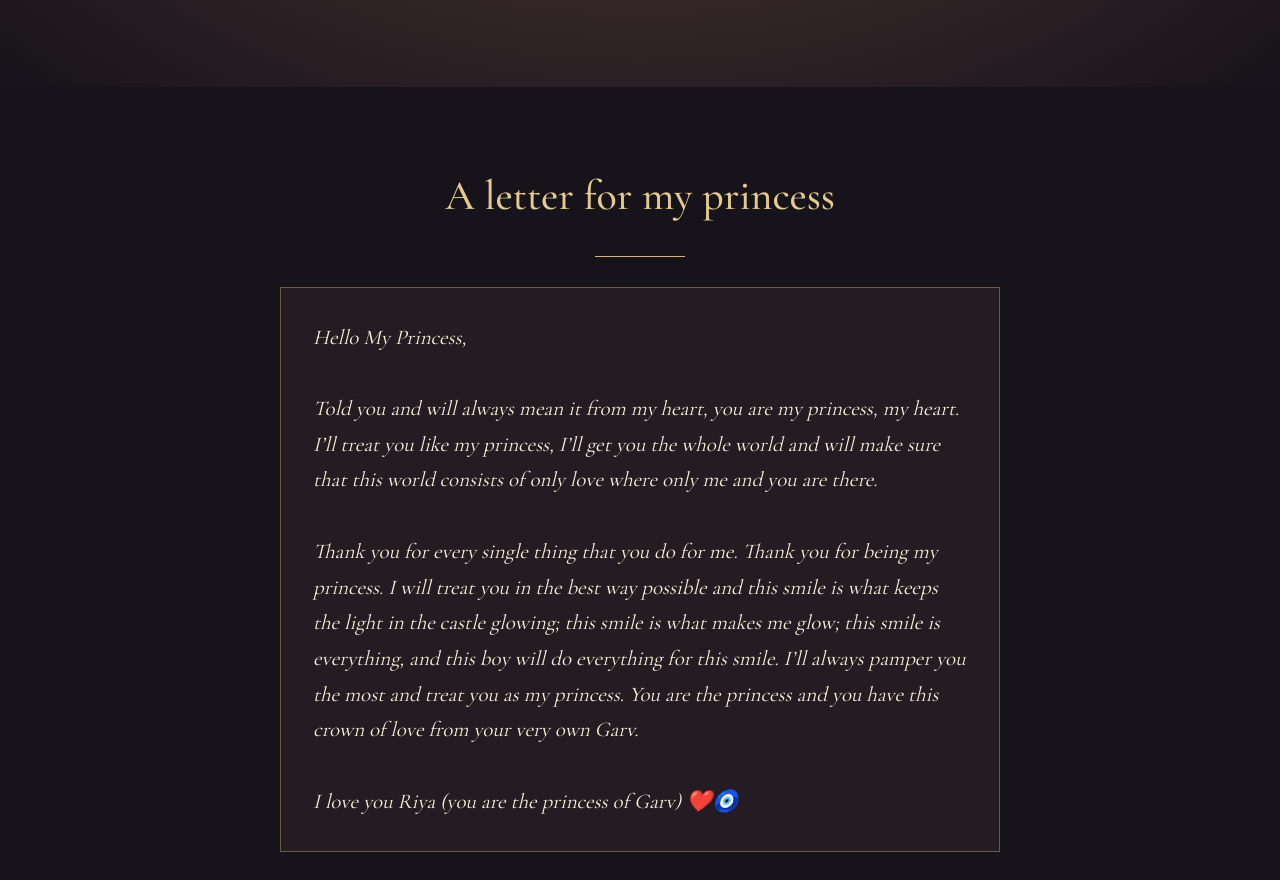
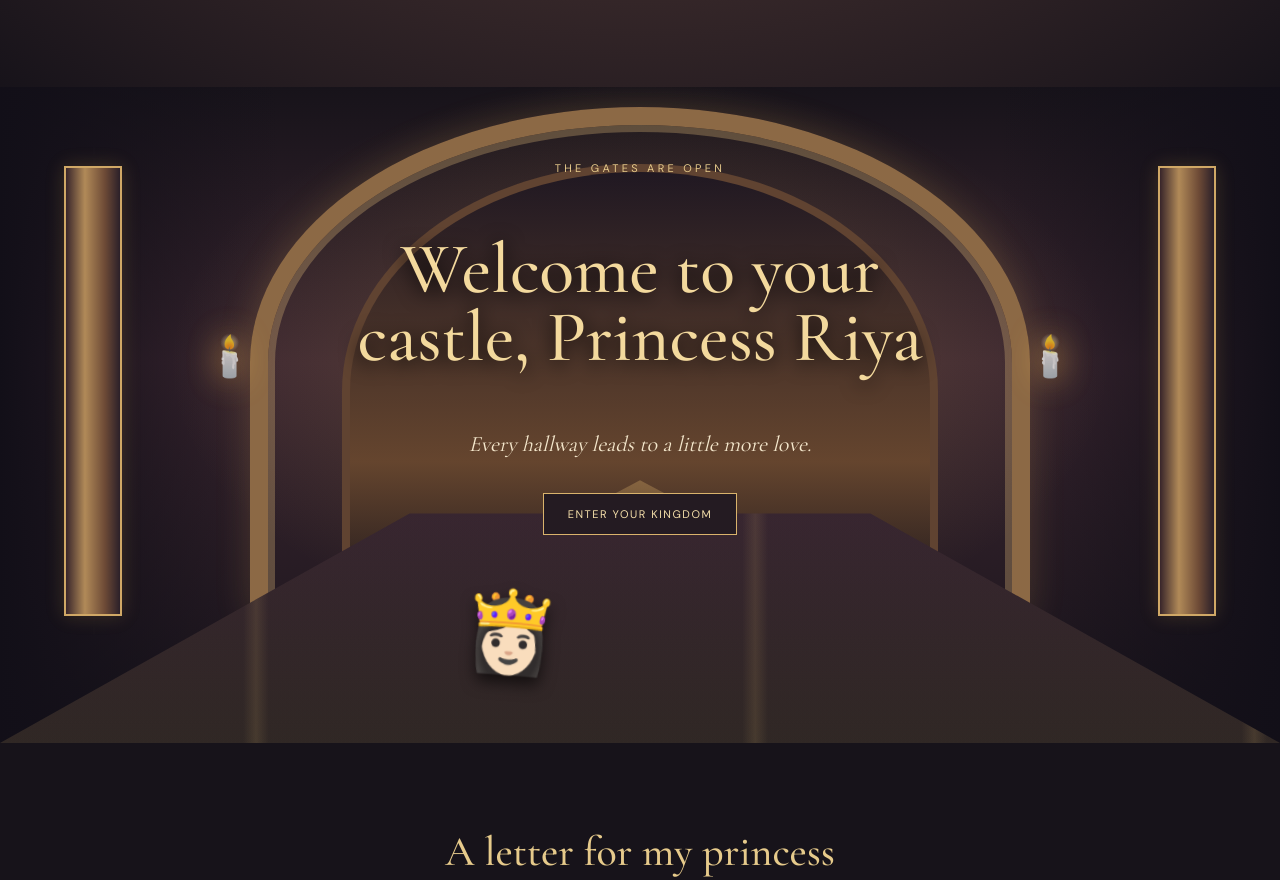
Before and after one commit to garvkedia7/Garv-s-Castle, a plain HTML site: page index.html in a window 1280 px wide. Shown: the part 593-1473 px from the top of the page. Drawn offline with nearby package versions, Linux system fonts and the light colour scheme.

Commit message:
Add animated castle walkthrough for Princess Riya

```diff
--- a/index.html
+++ b/index.html
@@ -8,10 +8,33 @@
 <style>
 @import url('https://fonts.googleapis.com/css2?family=Cormorant+Garamond:wght@400;500;600&family=DM+Sans:wght@400;500&display=swap');
 *{box-sizing:border-box}body{margin:0;background:#17131a;color:#f7efd9;font-family:'DM Sans',sans-serif}header{min-height:85vh;display:grid;place-items:center;text-align:center;padding:32px;background:radial-gradient(ellipse at 50% 35%,#80664d,#3c2b2c 45%,#17131a 100%)}.frame{border:1px solid #d8b66e88;padding:clamp(28px,7vw,70px);max-width:760px}small,.eyebrow{letter-spacing:.3em;text-transform:uppercase;color:#e6ca8b;font-size:11px}h1{font:500 clamp(48px,9vw,92px)/.95 'Cormorant Garamond',serif;margin:24px 0}header p{font:italic 24px 'Cormorant Garamond';color:#e5d4b4}.gold{height:1px;width:90px;background:#d8b66e;margin:24px auto}main{max-width:1000px;margin:auto;padding:48px 22px}h2{font:500 42px 'Cormorant Garamond';color:#e6ca8b;text-align:center}.letter{max-width:720px;margin:30px auto;padding:32px;border:1px solid #d8b66e66;background:#241c22;font:italic 21px/1.7 'Cormorant Garamond';white-space:pre-line}.gallery{display:grid;grid-template-columns:repeat(auto-fit,minmax(220px,1fr));gap:16px}.gallery figure{margin:0;border:1px solid #d8b66e66;padding:8px;background:#241c22}.gallery img{width:100%;aspect-ratio:4/3;object-fit:cover;display:block}.gallery figcaption{text-align:center;padding:10px 4px;color:#e6ca8b;font:italic 18px 'Cormorant Garamond'}footer{text-align:center;padding:35px;color:#bda77d;font-size:11px;letter-spacing:.18em}
+
+.castle-walk{position:relative;min-height:82vh;overflow:hidden;display:grid;place-items:center;text-align:center;background:linear-gradient(180deg,#17131a 0%,#3b2630 42%,#17131a 100%);isolation:isolate}
+.castle-walk:before{content:"";position:absolute;inset:0;background:radial-gradient(ellipse at 50% 42%,#d4a65b44,transparent 52%),linear-gradient(90deg,#120f18 0%,transparent 22%,transparent 78%,#120f18 100%);z-index:-1}
+.arch{position:absolute;left:50%;top:3%;transform:translateX(-50%);width:min(76vw,780px);height:78%;border:18px solid #8c6945;border-bottom:0;border-radius:50% 50% 0 0;box-shadow:inset 0 0 0 7px #d5b27655,0 0 35px #d6a65333}
+.arch:before{content:"";position:absolute;inset:8% 10% 0;border:8px solid #604331;border-bottom:0;border-radius:50% 50% 0 0;background:linear-gradient(180deg,#201822,#65452e 65%,#17131a)}
+.arch:after{content:"";position:absolute;left:50%;bottom:0;width:70%;height:28%;transform:translateX(-50%);background:linear-gradient(180deg,#d8ad6755,transparent);clip-path:polygon(50% 0,100% 100%,0 100%)}
+.pillars{position:absolute;inset:12% 5% 0;display:flex;justify-content:space-between;pointer-events:none}
+.pillar{width:clamp(22px,5vw,58px);height:78%;background:linear-gradient(90deg,#38252a,#b18a58 35%,#6d4a36 72%,#2b2029);border:2px solid #d0a866;box-shadow:0 0 18px #d3a34d33}
+.floor{position:absolute;bottom:0;left:0;right:0;height:35%;background:linear-gradient(180deg,#382630,#17131a);clip-path:polygon(32% 0,68% 0,100% 100%,0 100%)}
+.floor:after{content:"";position:absolute;inset:0;background:repeating-linear-gradient(90deg,transparent 0 19%,#d7b16b22 20%,transparent 21% 39%),linear-gradient(180deg,transparent,#d4ae6b22)}
+.torch{position:absolute;top:37%;font-size:clamp(24px,4vw,40px);filter:drop-shadow(0 0 15px #ffb84d);animation:flicker 1.2s infinite alternate}
+.torch.left{left:16%}.torch.right{right:16%}
+.walk-copy{position:relative;z-index:2;padding:26px 20px 160px;max-width:700px}
+.walk-copy h2{font:500 clamp(40px,7vw,72px)/.95 'Cormorant Garamond',serif;color:#f3d99d;text-shadow:0 3px 20px #000}
+.walk-copy p{font:italic 22px 'Cormorant Garamond';color:#f4e7cc}
+.princess-walker{position:absolute;z-index:3;bottom:8%;left:-12%;font-size:clamp(48px,8vw,82px);filter:drop-shadow(0 8px 8px #0009);animation:walkAcross 13s linear infinite}
+.princess-walker span{display:inline-block;animation:step .38s ease-in-out infinite alternate}
+@keyframes walkAcross{0%{left:-12%;transform:scale(.72)}45%{left:44%;transform:scale(1)}100%{left:110%;transform:scale(1.28)}}
+@keyframes step{from{transform:translateY(0) rotate(-5deg)}to{transform:translateY(-7px) rotate(5deg)}}
+@keyframes flicker{from{opacity:.72}to{opacity:1;filter:drop-shadow(0 0 23px #ffd27a)}}
+.enter-btn{display:inline-block;margin-top:14px;padding:13px 24px;border:1px solid #d9b36c;color:#f5dfaa;text-decoration:none;letter-spacing:.14em;text-transform:uppercase;font-size:11px;background:#241b22}
+@media(prefers-reduced-motion:reduce){.princess-walker,.torch,.princess-walker span{animation:none}}
+
 </style></head>
 <body>
 <header><div class="frame"><div class="eyebrow">A royal invitation · made with love</div><div class="gold"></div><h1>Her Royal<br>Highness, Riya</h1><p>A little kingdom, made for one very special girl.</p><div class="gold"></div><small>THE ROYAL ESTATE · EST. FOR ONE</small></div></header>
-<main><section><h2>A letter for my princess</h2><div class="gold"></div><div class="letter">Hello My Princess,
+<section class="castle-walk" aria-label="Riya walking through her castle"><div class="arch"></div><div class="pillars"><i class="pillar"></i><i class="pillar"></i></div><div class="floor"></div><div class="torch left">🕯️</div><div class="torch right">🕯️</div><div class="walk-copy"><div class="eyebrow">The gates are open</div><h2>Welcome to your castle, Princess Riya</h2><p>Every hallway leads to a little more love.</p><a class="enter-btn" href="#letter">Enter your kingdom</a></div><div class="princess-walker" aria-hidden="true"><span>👸🏻</span></div></section><main><section id="letter"><h2>A letter for my princess</h2><div class="gold"></div><div class="letter">Hello My Princess,
 
 Told you and will always mean it from my heart, you are my princess, my heart. I’ll treat you like my princess, I’ll get you the whole world and will make sure that this world consists of only love where only me and you are there.
 
```
